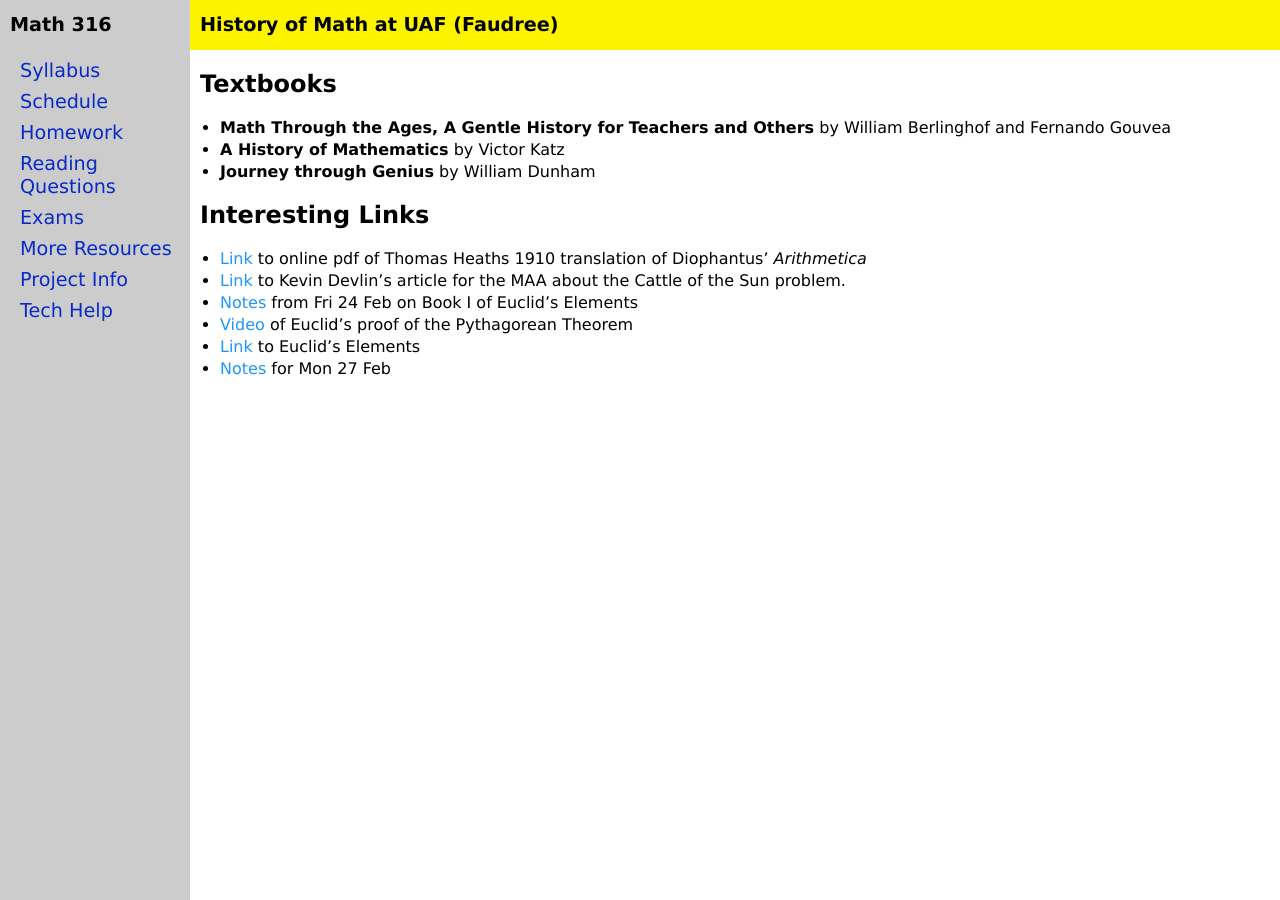
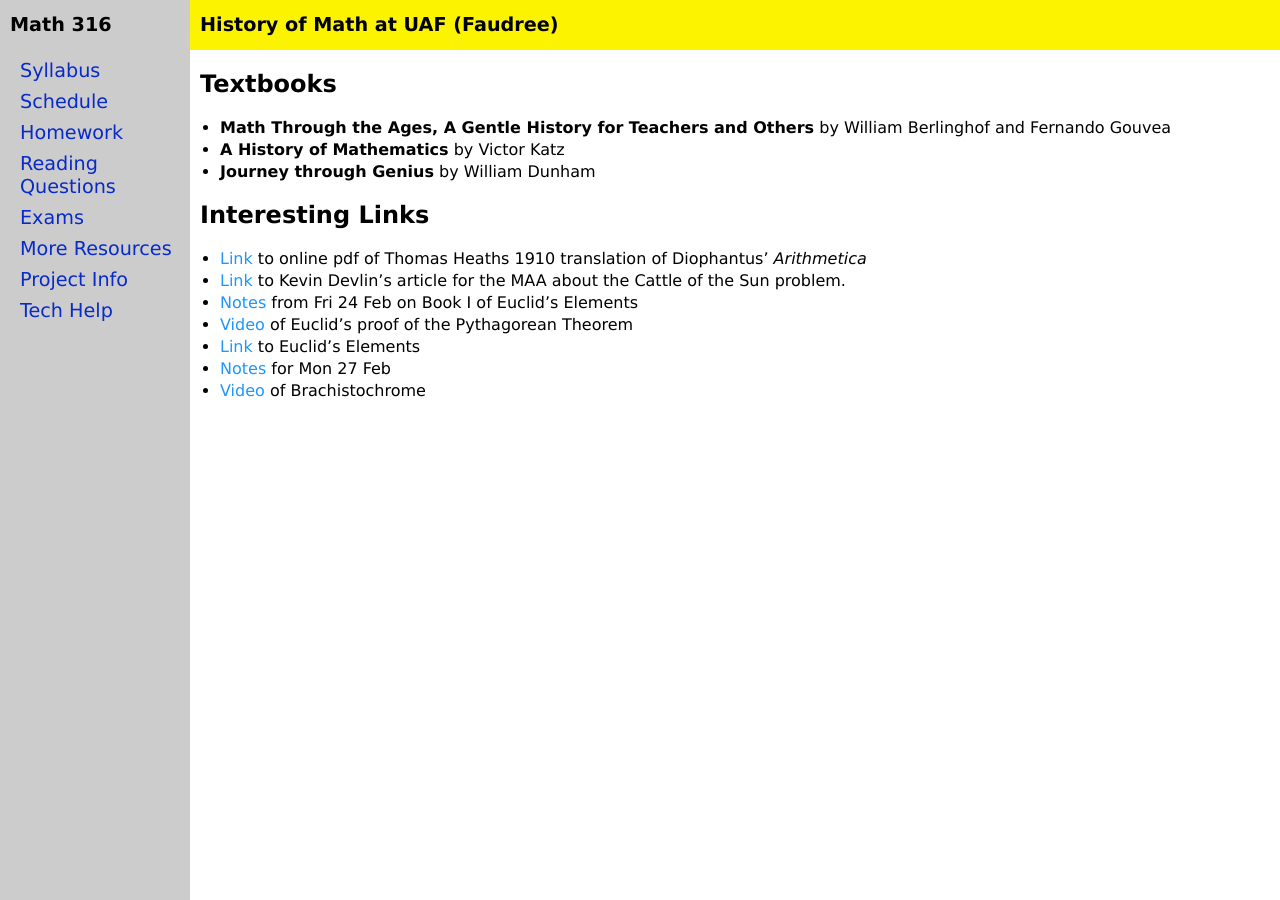
Before and after one commit to jrfaudree/HOM, a Jekyll site: the page built from resources.md, in a window 1280 px wide. Built offline with Jekyll 4.4.1, drawn with Linux system fonts in a browser that asks for light colours.

Commit message:
Update resources.md

```diff
--- a/resources.md
+++ b/resources.md
@@ -17,5 +17,6 @@ title: Additional Resources
 * [Video](https://www.youtube.com/watch?v=uQ-1iBdhm8M) of Euclid's proof of the Pythagorean Theorem
 * [Link](http://aleph0.clarku.edu/~djoyce/elements/elements.html) to Euclid's Elements
 * [Notes](assets/In Class Notes Mon - 26.pdf) for Mon 27 Feb
+* [Video](https://www.youtube.com/watch?v=skvnj67YGmw) of Brachistochrome
 
 <div style="padding-bottom: 40px"></div>
```
